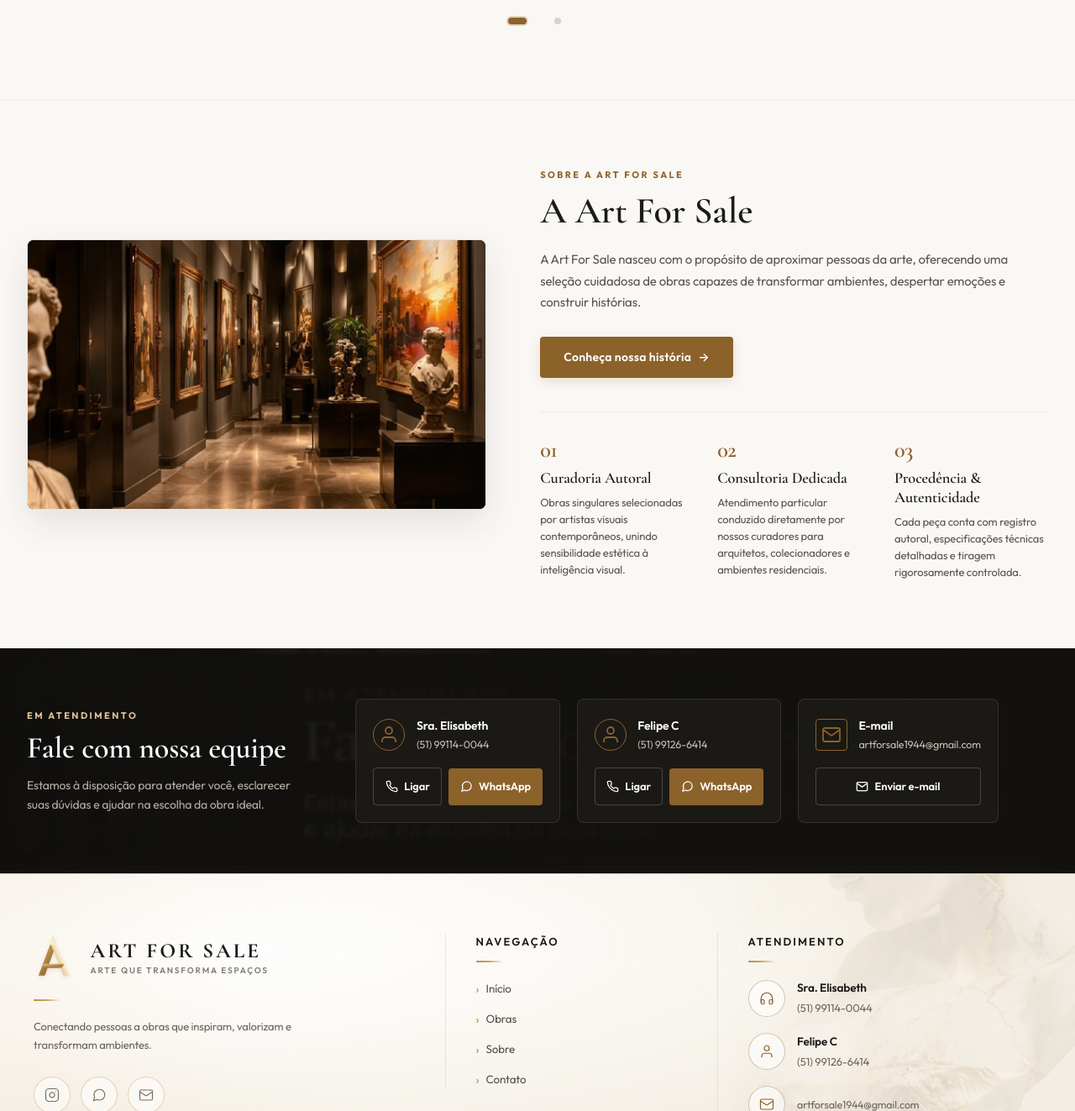
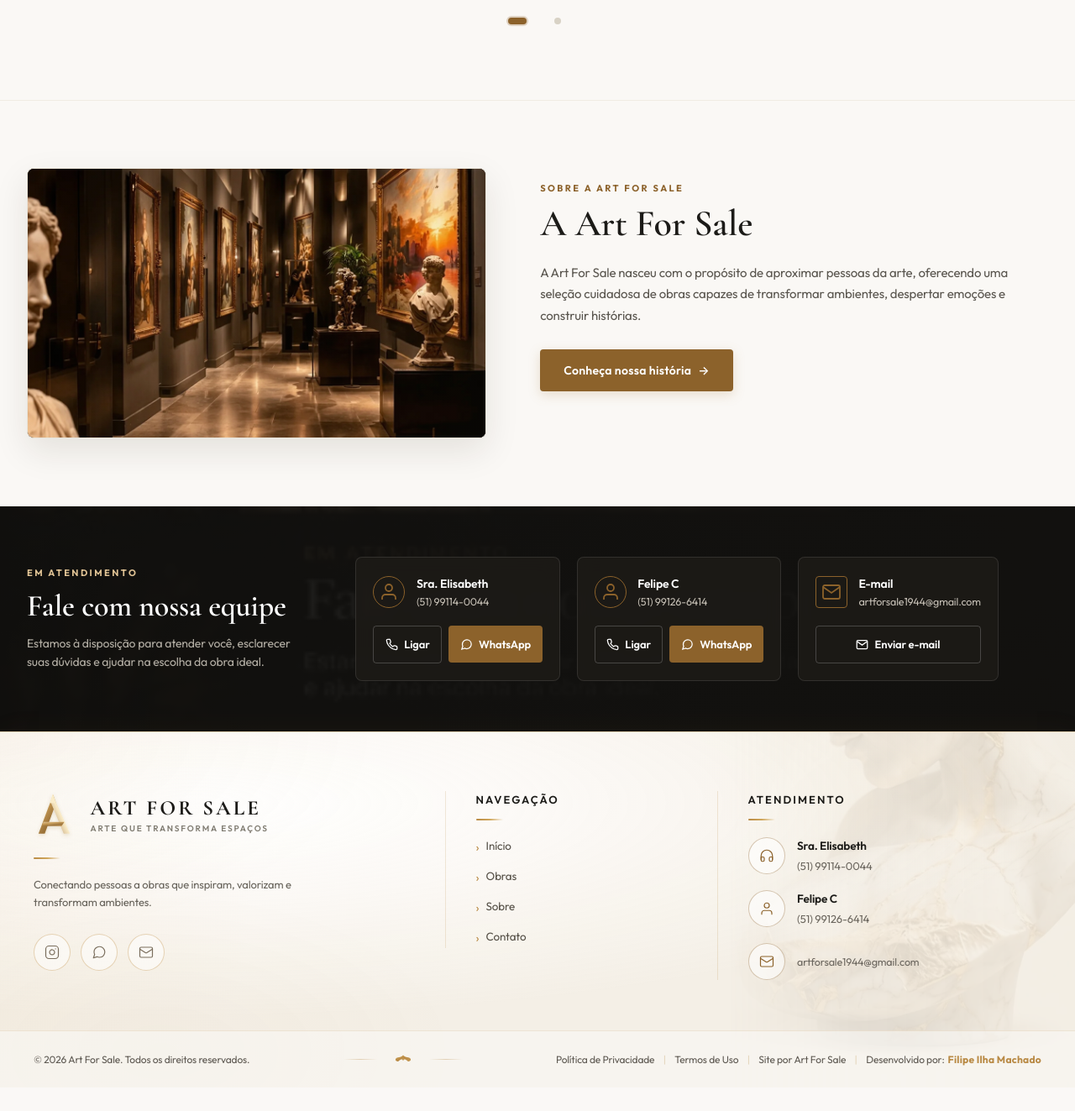
Before and after one commit to FilipeFIM/ArtForSale, a PHP site: page / in a window 1280 px wide. Shown: the part 1297-2620 px from the top of the page at 84% size. After the commit the page ends 2566 px from the top, so only its background shows below. Run offline with PHP 8.4, Linux system fonts and the light colour scheme; data that the repository does not hold is empty.

Commit message:
fix(home): remover secao de pilares curatoriais (01 Curadoria Autoral, 02 Consultoria, 03 Procedencia)

```diff
--- a/index.php
+++ b/index.php
@@ -306,25 +306,6 @@ require_once __DIR__ . '/includes/header.php';
                         Conheça nossa história <span class="arrow">→</span>
                     </a>
                 </div>
-
-                <!-- Pilares Curatoriais da Galeria (Editorial Contemporâneo) -->
-                <div class="curatorial-pillars-grid">
-                    <div class="pillar-item">
-                        <span class="pillar-number">01</span>
-                        <h4 class="pillar-title">Curadoria Autoral</h4>
-                        <p class="pillar-desc">Obras singulares selecionadas por artistas visuais contemporâneos, unindo sensibilidade estética à inteligência visual.</p>
-                    </div>
-                    <div class="pillar-item">
-                        <span class="pillar-number">02</span>
-                        <h4 class="pillar-title">Consultoria Dedicada</h4>
-                        <p class="pillar-desc">Atendimento particular conduzido diretamente por nossos curadores para arquitetos, colecionadores e ambientes residenciais.</p>
-                    </div>
-                    <div class="pillar-item">
-                        <span class="pillar-number">03</span>
-                        <h4 class="pillar-title">Procedência & Autenticidade</h4>
-                        <p class="pillar-desc">Cada peça conta com registro autoral, especificações técnicas detalhadas e tiragem rigorosamente controlada.</p>
-                    </div>
-                </div>
             </div>
         </div>
     </section>
```
